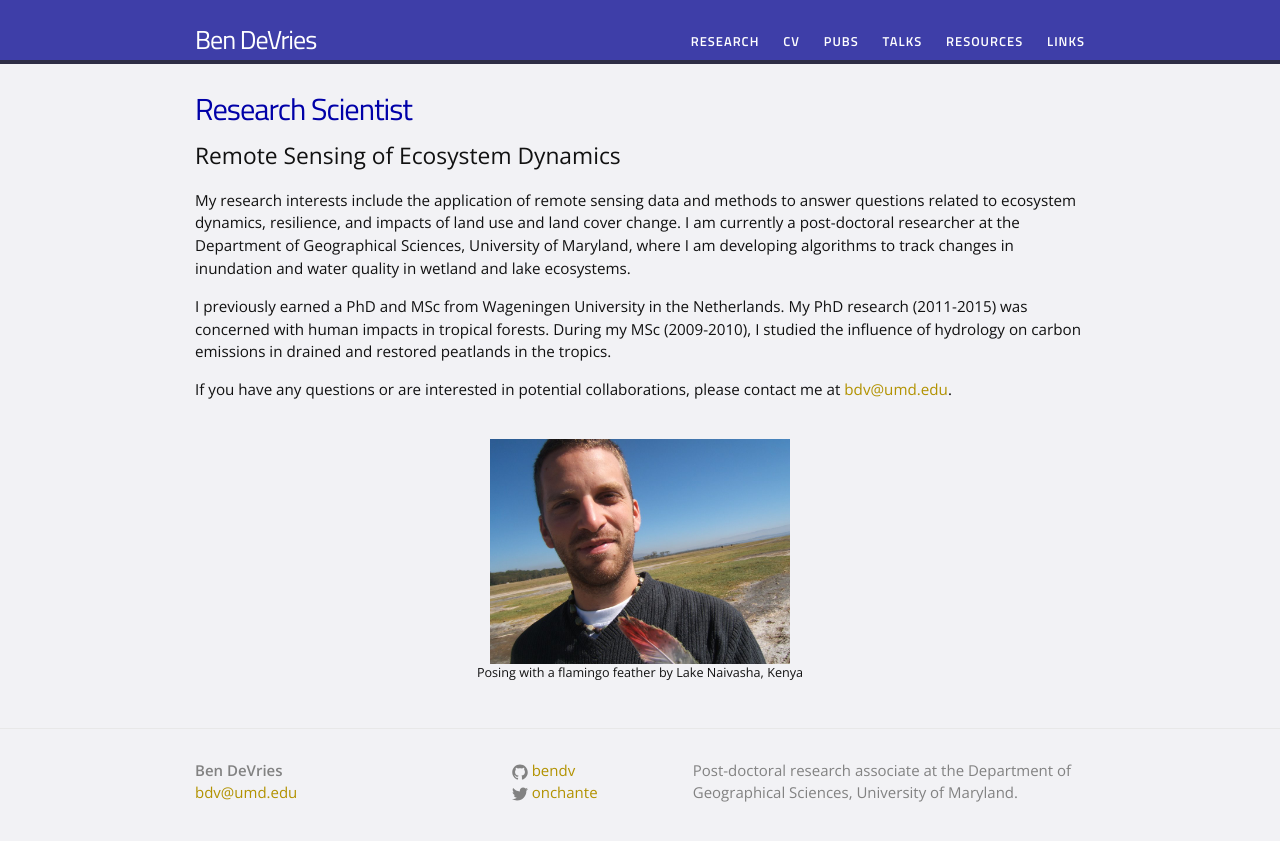
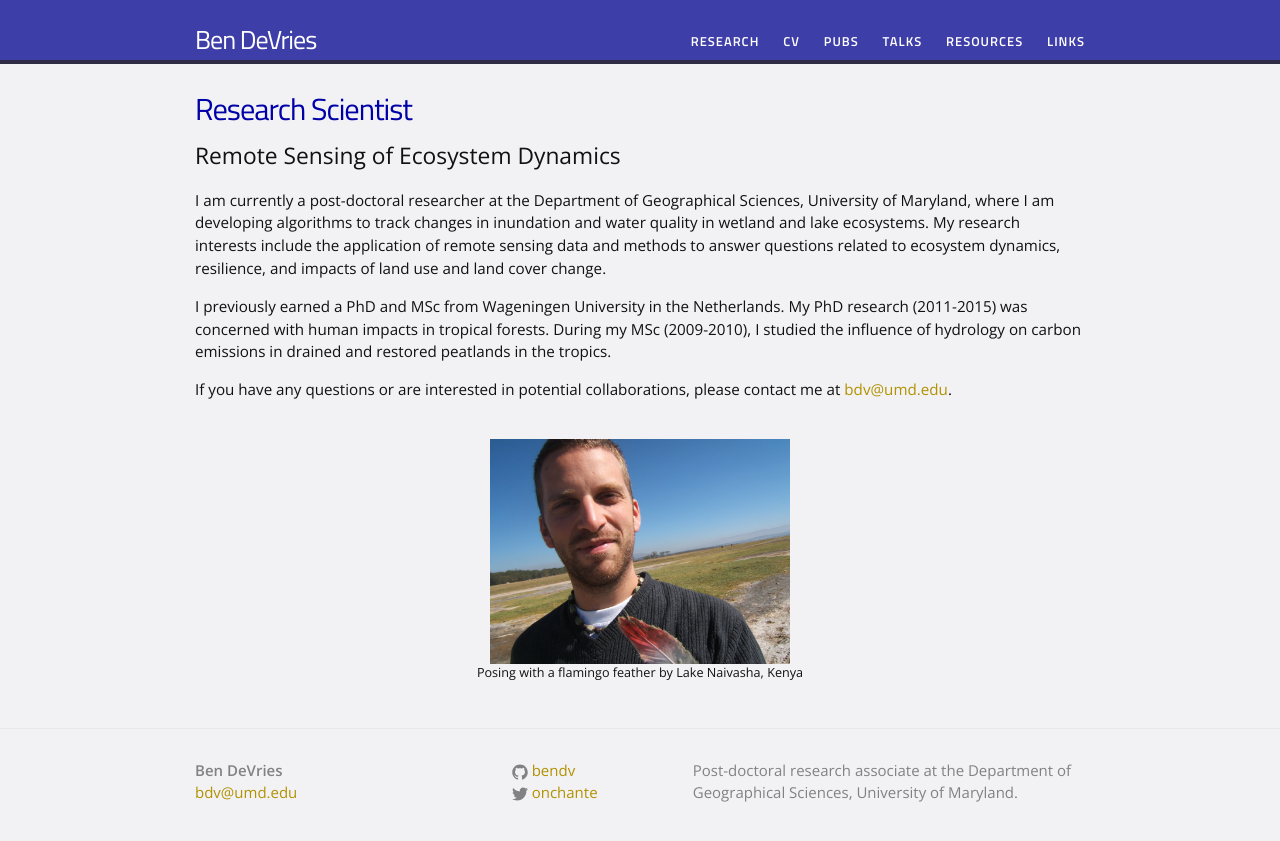
Before and after one commit to bendv/bendv.github.io, a Jekyll site: the page built from index.html, in a window 1280 px wide. Shown: the top 841 px of the page. Built offline with Jekyll 4.4.1, drawn with Linux system fonts in a browser that asks for light colours.

```diff
--- a/index.html
+++ b/index.html
@@ -7,7 +7,7 @@ layout: default
 <h1>Research Scientist</h1>
 <h2>Remote Sensing of Ecosystem Dynamics</h2>
 
-<p>My research interests include the application of remote sensing data and methods to answer questions related to ecosystem dynamics, resilience, and impacts of land use and land cover change. I am currently a post-doctoral researcher at the Department of Geographical Sciences, University of Maryland, where I am developing algorithms to track changes in inundation and water quality in wetland and lake ecosystems.</p>
+<p>I am currently a post-doctoral researcher at the Department of Geographical Sciences, University of Maryland, where I am developing algorithms to track changes in inundation and water quality in wetland and lake ecosystems. My research interests include the application of remote sensing data and methods to answer questions related to ecosystem dynamics, resilience, and impacts of land use and land cover change.</p>
 
 <p>I previously earned a PhD and MSc from Wageningen University in the Netherlands. My PhD research (2011-2015) was concerned with human impacts in tropical forests. During my MSc (2009-2010), I studied the influence of hydrology on carbon emissions in drained and restored peatlands in the tropics.</p>
 
```
